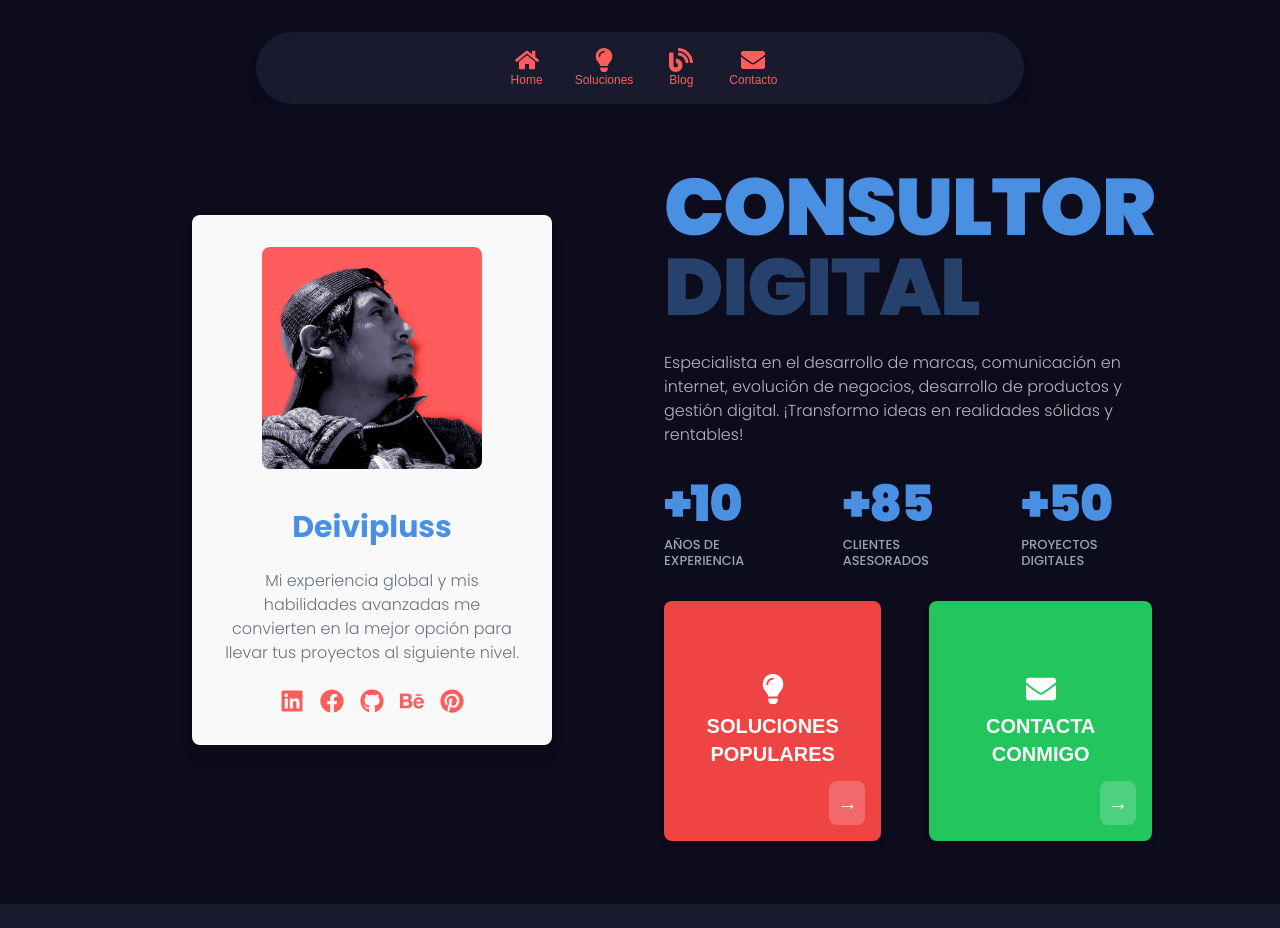
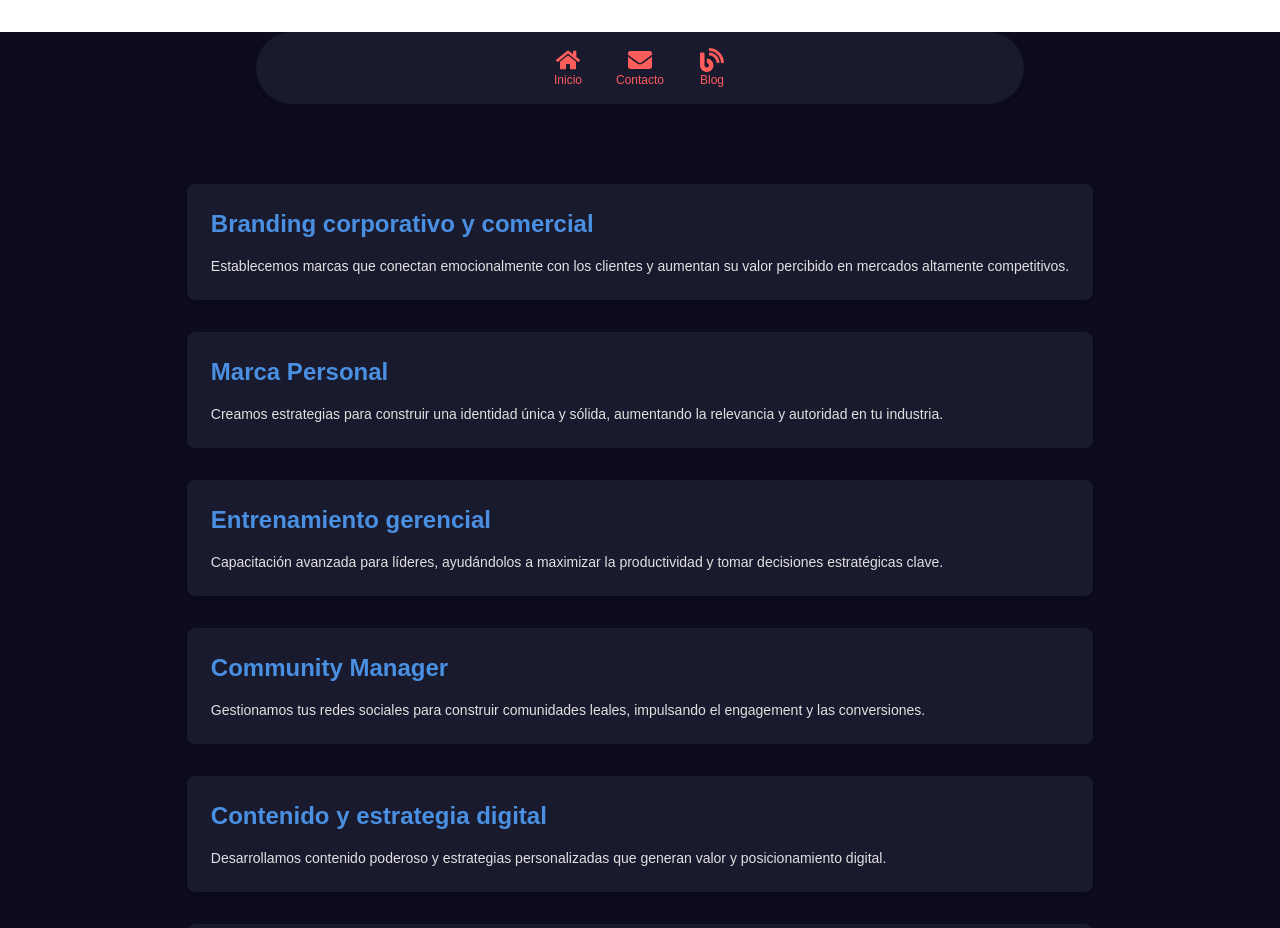
Before and after one commit to deivipluss/landing, a Next.js app: page / in a window 1280 px wide. Shown: the top 928 px of the page. Built offline with nearby package versions, Linux system fonts and the light colour scheme.

Commit message:
barrasuperiorsoluciones

```diff
--- a/app/page.tsx
+++ b/app/page.tsx
@@ -4,155 +4,67 @@ import {
   FaHome,
   FaLightbulb,
   FaBlog,
-  FaEnvelope,
-  FaLinkedin,
-  FaFacebook,
-  FaGithub,
-  FaBehance,
-  FaPinterest
+  FaEnvelope
 } from "react-icons/fa";
-import Link from 'next/link';
+import Link from "next/link";
 
 const iconStyle = (section: string, activeSection: string) =>
   `text-[#FF5C5C] text-2xl mx-3 cursor-pointer hover:text-[#4A90E2] transition-colors ${activeSection === section ? 'text-[#4A90E2]' : ''}`;
-const containerStyle = "p-4 md:p-8 flex justify-center items-center min-h-screen bg-[#0D0C1D] overflow-hidden";
 
-const isMobile = () => typeof window !== "undefined" && window.innerWidth <= 768;
+const containerStyle = "p-4 md:p-8 flex flex-col items-center bg-[#0D0C1D] overflow-hidden min-h-screen";
 
-const ProfileCard: React.FC = () => (
-  <div className="bg-[#F9F9F9] p-6 md:p-8 rounded-lg flex flex-col items-center text-center space-y-4 md:space-y-6 shadow-lg h-[456px] md:h-[530px] w-[320px] md:w-[360px] mx-auto md:mb-12 overflow-hidden">
-    <div className="w-[180px] md:w-[220px] h-[200px] md:h-[283px] bg-[#FF5C5C] mb-2 md:mb-4 rounded-lg overflow-hidden">
-      <img
-        src="/imagenes/perfil.jpg"
-        alt="Foto de perfil de Deivipluss"
-        className="w-full h-full object-cover"
-      />
-    </div>
-    <h2 className="text-[#0D0C1D] text-2xl md:text-3xl font-bold font-poppins">
-      <span style={{ color: '#4A90E2' }}>Deivipluss</span>
-    </h2>
-    <p className="text-gray-500 mt-2 md:mt-4 text-sm md:text-base font-poppins font-light">
-      Mi experiencia global y mis habilidades avanzadas me convierten en la mejor opción para llevar tus proyectos al siguiente nivel.
-    </p>
-    <div className="flex space-x-4 mt-2 md:mt-4 justify-center">
-      <a href="#" target="_blank" rel="noopener noreferrer">
-        <FaLinkedin className="text-[#FF5C5C] text-xl md:text-2xl hover:text-[#4A90E2] transition-colors" />
-      </a>
-      <a href="#" target="_blank" rel="noopener noreferrer">
-        <FaFacebook className="text-[#FF5C5C] text-xl md:text-2xl hover:text-[#4A90E2] transition-colors" />
-      </a>
-      <a href="#" target="_blank" rel="noopener noreferrer">
-        <FaGithub className="text-[#FF5C5C] text-xl md:text-2xl hover:text-[#4A90E2] transition-colors" />
-      </a>
-      <a href="#" target="_blank" rel="noopener noreferrer">
-        <FaBehance className="text-[#FF5C5C] text-xl md:text-2xl hover:text-[#4A90E2] transition-colors" />
-      </a>
-      <a href="#" target="_blank" rel="noopener noreferrer">
-        <FaPinterest className="text-[#FF5C5C] text-xl md:text-2xl hover:text-[#4A90E2] transition-colors" />
-      </a>
-    </div>
-  </div>
-);
-
-const ProfessionalInfo: React.FC = () => (
-  <div className="w-full max-w-[800px] px-4 md:px-0">
-    <div className="flex justify-center md:justify-start w-full mb-6 md:mb-8">
-      <h1
-        className="text-[40px] md:text-[80px] font-poppins font-black leading-none z-10 relative md:text-left text-center"
-        style={{ letterSpacing: "-1px" }}
-      >
-        <span className="text-[#4A90E2]">CONSULTOR </span>
-        <span className="text-[#4A90E2] opacity-40">DIGITAL</span>
-      </h1>
-    </div>
-    <p className="text-[#E1E1E1] opacity-80 text-[16px] text-center md:text-left px-4 md:px-0 -mt-2 font-poppins font-light">
-      Especialista en el desarrollo de marcas, comunicación en internet, evolución de negocios, desarrollo de productos y gestión digital. ¡Transformo ideas en realidades sólidas y rentables!
-    </p>
-    <div className="grid grid-cols-3 gap-6 md:gap-12 mt-8 px-4 md:px-0 w-full">
-      <div className="flex flex-col items-center md:items-start">
-        <p className="text-[30px] md:text-[50px] font-poppins font-black text-[#4A90E2] leading-none" style={{ letterSpacing: "-1px" }}>+10</p>
-        <p className="text-[11px] md:text-[13px] text-gray-400 leading-tight mt-2 font-poppins font-medium">
-          AÑOS DE<br />EXPERIENCIA
-        </p>
-      </div>
-      <div className="flex flex-col items-center md:items-start">
-        <p className="text-[30px] md:text-[50px] font-poppins font-black text-[#4A90E2] leading-none" style={{ letterSpacing: "-1px" }}>+85</p>
-        <p className="text-[11px] md:text-[13px] text-gray-400 leading-tight mt-2 font-poppins font-medium">
-          CLIENTES<br />ASESORADOS
-        </p>
-      </div>
-      <div className="flex flex-col items-center md:items-start">
-        <p className="text-[30px] md:text-[50px] font-poppins font-black text-[#4A90E2] leading-none" style={{ letterSpacing: "-1px" }}>+50</p>
-        <p className="text-[11px] md:text-[13px] text-gray-400 leading-tight mt-2 font-poppins font-medium">
-          PROYECTOS<br />DIGITALES
-        </p>
-      </div>
-    </div>
-  </div>
-);
-
-const ActionCards: React.FC = () => (
-  <div className="w-full max-w-[1000px] mt-16 px-4 md:px-0">
-    <div className="flex flex-col md:flex-row gap-8 md:gap-12">
-      <Link href="/soluciones" className="w-full md:w-1/2">
-        <div className="bg-red-500 text-white p-6 rounded-lg relative shadow-md h-[100px] md:h-[240px] flex items-center justify-center w-full">
-          <div className="flex flex-col items-center justify-center text-center space-y-2">
-            <FaLightbulb className="text-2xl md:text-3xl" />
-            <h3 className="text-lg md:text-xl font-semibold">SOLUCIONES POPULARES</h3>
-          </div>
-          {!isMobile() && (
-            <div className="absolute right-4 bottom-4 bg-white/20 p-2 rounded-lg">
-              <span className="text-xl">→</span>
-            </div>
-          )}
-        </div>
-      </Link>
-      <div className="bg-green-500 text-white p-6 rounded-lg relative shadow-md h-[100px] md:h-[240px] flex items-center justify-center w-full md:w-1/2">
-        <div className="flex flex-col items-center justify-center text-center space-y-2">
-          <FaEnvelope className="text-2xl md:text-3xl" />
-          <h3 className="text-lg md:text-xl font-semibold">CONTACTA CONMIGO</h3>
-        </div>
-        {!isMobile() && (
-          <div className="absolute right-4 bottom-4 bg-white/20 p-2 rounded-lg">
-            <span className="text-xl">→</span>
-          </div>
-        )}
-      </div>
-    </div>
-  </div>
-);
+const services = [
+  {
+    title: "Branding corporativo y comercial",
+    description: "Establecemos marcas que conectan emocionalmente con los clientes y aumentan su valor percibido en mercados altamente competitivos.",
+  },
+  {
+    title: "Marca Personal",
+    description: "Creamos estrategias para construir una identidad única y sólida, aumentando la relevancia y autoridad en tu industria.",
+  },
+  {
+    title: "Entrenamiento gerencial",
+    description: "Capacitación avanzada para líderes, ayudándolos a maximizar la productividad y tomar decisiones estratégicas clave.",
+  },
+  {
+    title: "Community Manager",
+    description: "Gestionamos tus redes sociales para construir comunidades leales, impulsando el engagement y las conversiones.",
+  },
+  {
+    title: "Contenido y estrategia digital",
+    description: "Desarrollamos contenido poderoso y estrategias personalizadas que generan valor y posicionamiento digital.",
+  },
+  {
+    title: "IA para negocios",
+    description: "Integramos soluciones de inteligencia artificial para optimizar procesos, reducir costos y aumentar la eficiencia operativa.",
+  },
+  {
+    title: "Consultoría OnlyFans",
+    description: "Estrategias personalizadas para maximizar ingresos, fidelizar seguidores y profesionalizar tu presencia en plataformas de contenido.",
+  },
+  {
+    title: "E-commerce",
+    description: "Diseñamos y optimizamos tiendas online para aumentar las ventas, ofreciendo experiencias de usuario inolvidables.",
+  },
+];
 
 const App: React.FC = () => {
-  const [activeSection, setActiveSection] = useState<string>("home");
+  const [activeSection, setActiveSection] = useState<string>("soluciones");
 
   const handleNavigation = (section: string) => {
-    if (isMobile()) {
-      document.getElementById(section)?.scrollIntoView({ behavior: "smooth" });
-    } else {
-      setActiveSection(section);
-    }
+    document.getElementById(section)?.scrollIntoView({ behavior: "smooth" });
   };
 
   return (
-    <div className="bg-[#0D0C1D] min-h-screen overflow-hidden">
+    <div className="bg-[#0D0C1D] min-h-screen">
+      {/* Navigation Bar */}
       <header className="flex justify-center py-4 mt-8 space-x-6 bg-[#1A1A2E] shadow-lg rounded-full w-[90%] max-w-3xl mx-auto">
         <button
           className="flex flex-col items-center group"
           onClick={() => handleNavigation("home")}
         >
           <FaHome className={iconStyle("home", activeSection)} />
-          <span className="text-xs text-[#FF5C5C] group-hover:text-[#4A90E2] transition-colors">Home</span>
-        </button>
-        <Link href="/soluciones" className="flex flex-col items-center group">
-          <FaLightbulb className={iconStyle("soluciones", activeSection)} />
-          <span className="text-xs text-[#FF5C5C] group-hover:text-[#4A90E2] transition-colors">Soluciones</span>
-        </Link>
-        <button
-          className="flex flex-col items-center group"
-          onClick={() => handleNavigation("blog")}
-        >
-          <FaBlog className={iconStyle("blog", activeSection)} />
-          <span className="text-xs text-[#FF5C5C] group-hover:text-[#4A90E2] transition-colors">Blog</span>
+          <span className="text-xs text-[#FF5C5C] group-hover:text-[#4A90E2] transition-colors">Inicio</span>
         </button>
         <button
           className="flex flex-col items-center group"
@@ -161,22 +73,29 @@ const App: React.FC = () => {
           <FaEnvelope className={iconStyle("contacto", activeSection)} />
           <span className="text-xs text-[#FF5C5C] group-hover:text-[#4A90E2] transition-colors">Contacto</span>
         </button>
+        <Link href="/blog" className="flex flex-col items-center group">
+          <FaBlog className={iconStyle("blog", activeSection)} />
+          <span className="text-xs text-[#FF5C5C] group-hover:text-[#4A90E2] transition-colors">Blog</span>
+        </Link>
       </header>
 
+      {/* Services Section */}
       <div className={containerStyle}>
-        <div className="grid grid-cols-1 lg:grid-cols-2 gap-8 lg:gap-12 max-w-5xl items-center mx-auto">
-          <div className="flex justify-center w-full">
-            <ProfileCard />
-          </div>
-          <div className="space-y-8">
-            <ProfessionalInfo />
-            <ActionCards />
-          </div>
+        <div className="max-w-[1200px] mt-12 space-y-8">
+          {services.map((service, index) => (
+            <div
+              key={index}
+              className="bg-[#1A1A2E] text-[#E1E1E1] p-6 rounded-lg shadow-md transition-transform hover:scale-105"
+            >
+              <h3 className="text-2xl font-bold mb-4 text-[#4A90E2]">{service.title}</h3>
+              <p className="text-sm font-light">{service.description}</p>
+            </div>
+          ))}
         </div>
       </div>
 
       <footer className="bg-[#1A1A2E] text-center py-6 text-gray-300 text-sm">
-        © 2024 Deivipluss. ¡¡Todos los derechos reservados!!.
+        © 2024 Deivipluss. Todos los derechos reservados.
       </footer>
     </div>
   );
```
